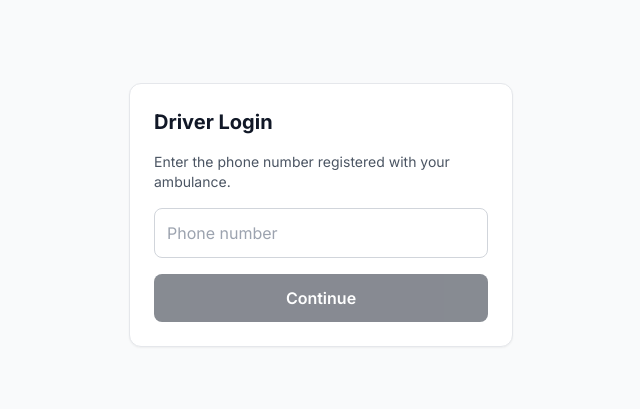
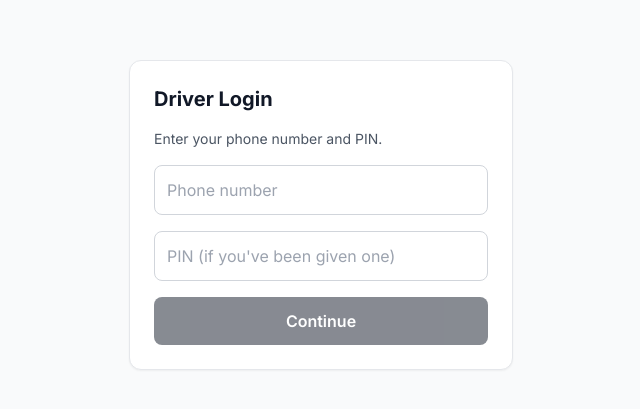
Before and after one commit to johnejalu-cell/Ambulance-network, a Next.js app: page /driver in a window 1280 px wide. Shown: the part 185-594 px from the top of the page, without its empty margins (319-959 px from the left). Built offline with nearby package versions, Linux system fonts and the light colour scheme; no server answers.

Commit message:
Update DriverLogin to include PIN for login

```diff
--- a/app/driver/page.tsx
+++ b/app/driver/page.tsx
@@ -1,36 +1,50 @@
 'use client';
 import { useState } from 'react';
 import { useRouter } from 'next/navigation';
-import { supabase } from '@/lib/supabase';
 
 export default function DriverLogin() {
   const router = useRouter();
   const [phone, setPhone] = useState('');
+  const [pin, setPin] = useState('');
   const [error, setError] = useState('');
   const [loading, setLoading] = useState(false);
 
   const findAmbulance = async () => {
     setLoading(true);
     setError('');
-    const { data, error: dbError } = await supabase.from('ambulances').select('id').eq('driver_phone', phone.trim()).maybeSingle();
+    const res = await fetch('/api/driver/login', {
+      method: 'POST', headers: { 'Content-Type': 'application/json' },
+      body: JSON.stringify({ phone, pin }),
+    });
     setLoading(false);
-    if (dbError || !data) {
-      setError('No ambulance found for that phone number. Contact admin if you believe this is a mistake.');
+    if (!res.ok) {
+      const data = await res.json();
+      setError(data.error || 'Login failed.');
       return;
     }
-    router.push(`/driver/${data.id}`);
+    const data = await res.json();
+    localStorage.setItem('driverToken', data.token);
+    localStorage.setItem('driverAmbulanceId', data.ambulanceId);
+    router.push(`/driver/${data.ambulanceId}`);
   };
 
   return (
     <main className="min-h-screen bg-gray-50 flex items-center justify-center p-6">
       <div className="bg-white border border-gray-200 rounded-xl p-6 shadow-sm w-full max-w-sm space-y-4">
         <h1 className="text-xl font-bold text-gray-900">Driver Login</h1>
-        <p className="text-sm text-gray-600">Enter the phone number registered with your ambulance.</p>
+        <p className="text-sm text-gray-600">Enter your phone number and PIN.</p>
         <input
           className="w-full border border-gray-300 rounded-lg p-3"
           placeholder="Phone number"
           value={phone}
           onChange={(e) => setPhone(e.target.value)}
+        />
+        <input
+          className="w-full border border-gray-300 rounded-lg p-3"
+          placeholder="PIN (if you've been given one)"
+          type="password"
+          value={pin}
+          onChange={(e) => setPin(e.target.value)}
           onKeyDown={(e) => e.key === 'Enter' && findAmbulance()}
         />
         {error && <p className="text-red-600 text-sm">{error}</p>}
@@ -39,7 +53,7 @@ export default function DriverLogin() {
           onClick={findAmbulance}
           disabled={loading || !phone}
         >
-          {loading ? 'Looking up…' : 'Continue'}
+          {loading ? 'Logging in…' : 'Continue'}
         </button>
       </div>
     </main>
```
